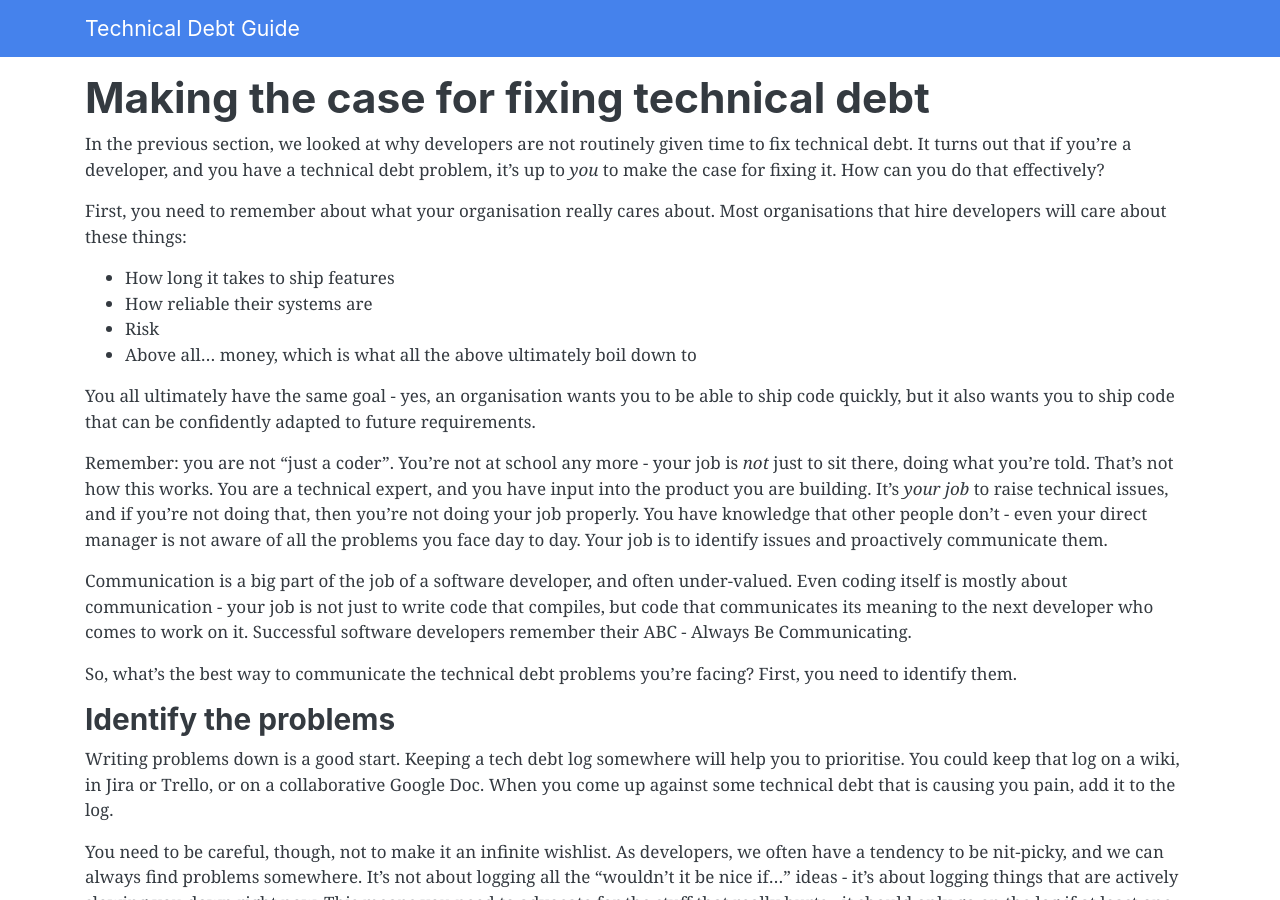
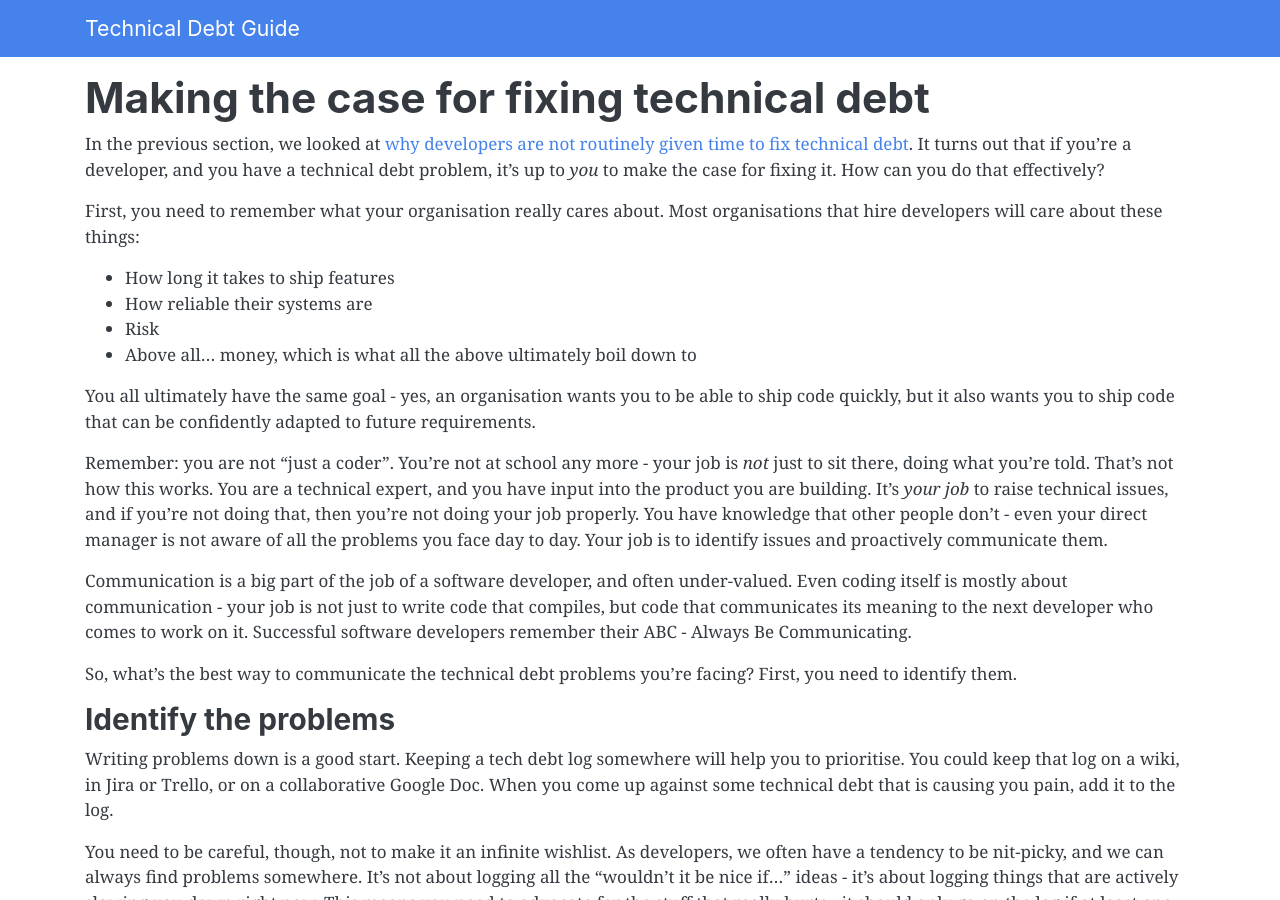
Before and after one commit to alexwarren/techdebtguide, a Jekyll site: the page built from articles/making-the-case-for-fixing-technical-debt.md, in a window 1280 px wide and 900 px high. Built offline with Jekyll 4.4.1, drawn with Linux system fonts in a browser that asks for light colours.

Commit message:
Update making-the-case-for-fixing-technical-debt.md

```diff
--- a/articles/making-the-case-for-fixing-technical-debt.md
+++ b/articles/making-the-case-for-fixing-technical-debt.md
@@ -4,9 +4,9 @@ title: Making the case for fixing technical debt
 permalink: making-the-case-for-fixing-technical-debt
 ---
 
-In the previous section, we looked at why developers are not routinely given time to fix technical debt. It turns out that if you're a developer, and you have a technical debt problem, it's up to _you_ to make the case for fixing it. How can you do that effectively?
+In the previous section, we looked at [why developers are not routinely given time to fix technical debt](why-developers-dont-get-time-to-fix-technical-debt). It turns out that if you're a developer, and you have a technical debt problem, it's up to _you_ to make the case for fixing it. How can you do that effectively?
 
-First, you need to remember about what your organisation really cares about. Most organisations that hire developers will care about these things:
+First, you need to remember what your organisation really cares about. Most organisations that hire developers will care about these things:
 
 - How long it takes to ship features
 - How reliable their systems are
```
